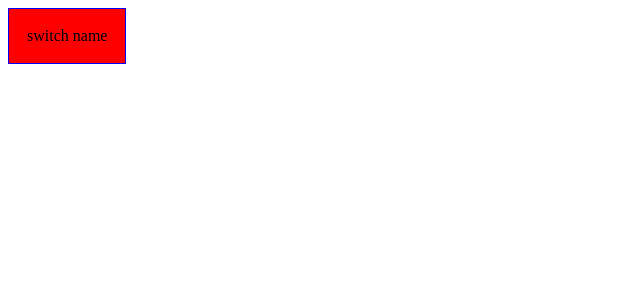
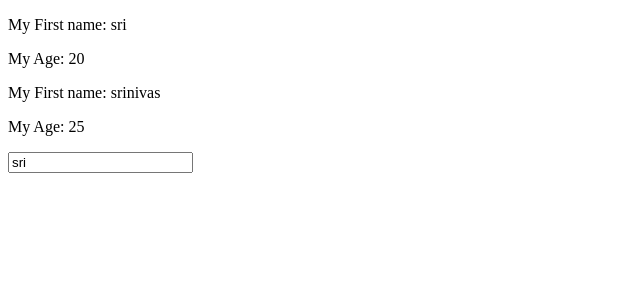
Before and after one commit to SRILAKSHMI576/React_Learnigs, a React (Create React App) app: page / in a window 1280 px wide. Shown: the top 300 px of the page, without its empty margins (0-640 px from the left). Built offline with nearby package versions, Linux system fonts and the light colour scheme.

Commit message:
Did a udemy first Assignment

```diff
--- a/src/App.js
+++ b/src/App.js
@@ -5,6 +5,7 @@ import React from "react";
 // import Person from "./UdemyCourse/Person";
 // import ClassEx from "./UdemyCourse/ClassEx";
 import PersonDetails from "./UdemyCourse/PersonDetails";
+import Result from "./UdemyAssignment1/Result";
 
 class App extends React.Component {
   state = {
@@ -26,12 +27,21 @@ class App extends React.Component {
     });
   };
   nameChangeHandler = (event, id) => {
+    const personIndex = this.state.persons.findIndex(p => {
+      return p.id === id;
+    });
+
+    const person = {
+      ...this.state.persons[personIndex]
+    };
+    person.name = event.target.value;
+
+    const persons = [...this.state.persons];
+    persons[personIndex] = person;
+    // const person = Object.assign({}, this.state.persons[personIndex]);
+
     this.setState({
-      persons: [
-        { name: event.target.value, age: 60 },
-        { name: "laxmi", age: 45 },
-        { name: "max", age: 35 }
-      ]
+      persons: persons
     });
   };
 
@@ -52,7 +62,8 @@ class App extends React.Component {
   };
   render() {
     const style = {
-      backgroundColor: "red",
+      backgroundColor: "green",
+      color: "white",
       font: "inherit",
       border: "1px solid blue",
       padding: "18px",
@@ -71,12 +82,13 @@ class App extends React.Component {
                 name={person.name}
                 age={person.age}
                 key={person.id}
-                change={this.nameChangeHandler}
+                change={event => this.nameChangeHandler(event, person.id)}
               />
             );
           })}
         </div>
       );
+      style.backgroundColor = "red";
     }
     return (
       <div className="App">
@@ -109,11 +121,12 @@ class App extends React.Component {
       <Person />
       <Person /> */}
         {/* <ClassEx name1="REACT" /> */}
-        <button style={style} onClick={this.togglePersonsHandler}>
+        {/* <button style={style} onClick={this.togglePersonsHandler}>
           switch name
         </button>
 
-        {persons}
+        {persons} */}
+        <Result />
       </div>
     );
   }
--- /dev/null
+++ b/src/UdemyAssignment1/Result.js
@@ -0,0 +1,25 @@
+import React from "react";
+import UserOutput from "./UserOutput";
+import UserInput from "./UserInput";
+
+class Result extends React.Component {
+  state = {
+    username: "sri"
+  };
+
+  changeUsername = event => {
+    this.setState({
+      username: event.target.value
+    });
+  };
+  render() {
+    return (
+      <div>
+        <UserOutput username={this.state.username} age="20" />
+        <UserOutput username="srinivas" age="25" />
+        <UserInput change={this.changeUsername} value={this.state.username} />
+      </div>
+    );
+  }
+}
+export default Result;
--- /dev/null
+++ b/src/UdemyAssignment1/UserInput.js
@@ -0,0 +1,11 @@
+import React from "react";
+
+function UserInput(props) {
+  return (
+    <div>
+      <input type="text" onChange={props.change} value={props.value} />
+    </div>
+  );
+}
+
+export default UserInput;
--- /dev/null
+++ b/src/UdemyAssignment1/UserOutput.js
@@ -0,0 +1,12 @@
+import React from "react";
+
+function UserOutput(props) {
+  return (
+    <div>
+      <p>My First name: {props.username}</p>
+      <p>My Age: {props.age}</p>
+    </div>
+  );
+}
+
+export default UserOutput;
```
